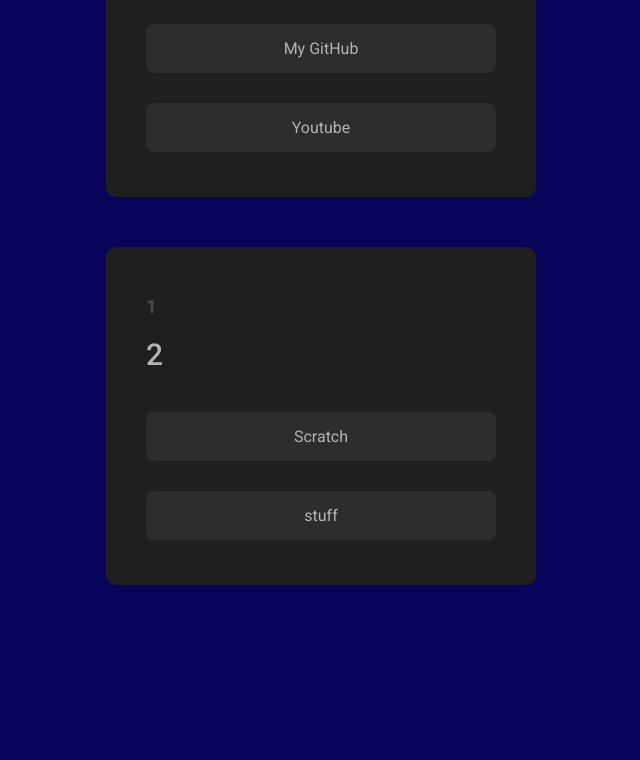
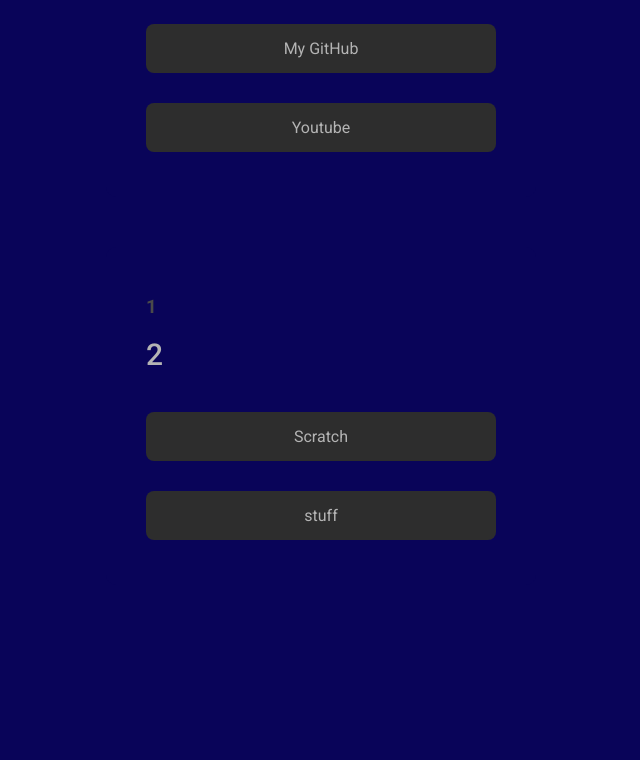
Before and after one commit to TheDev42/Computer_club, a plain HTML site: page docs/index.html in a window 1280 px wide. Shown: the part 352-1112 px from the top of the page, without its empty margins (319-959 px from the left). Drawn offline with Linux system fonts and the light colour scheme.

Commit message:
Update index.css

```diff
--- a/docs/index.css
+++ b/docs/index.css
@@ -11,7 +11,7 @@ body {
   display: flex;
   flex-direction: column;
   width: 350px;
-  background-color: #1f1f1f;
+  background-color: #090459;
   padding: 40px;
   padding-top: 30px;
   padding-bottom: 30px;
```
